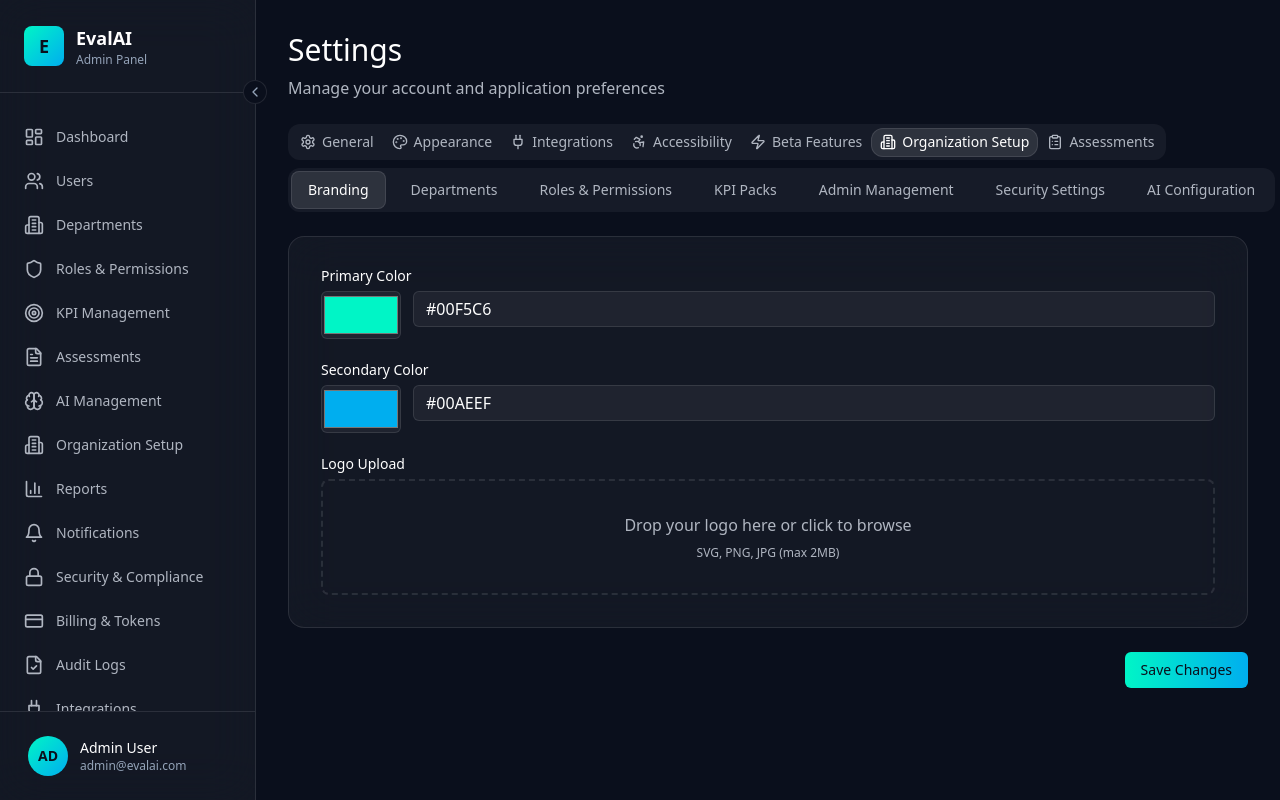
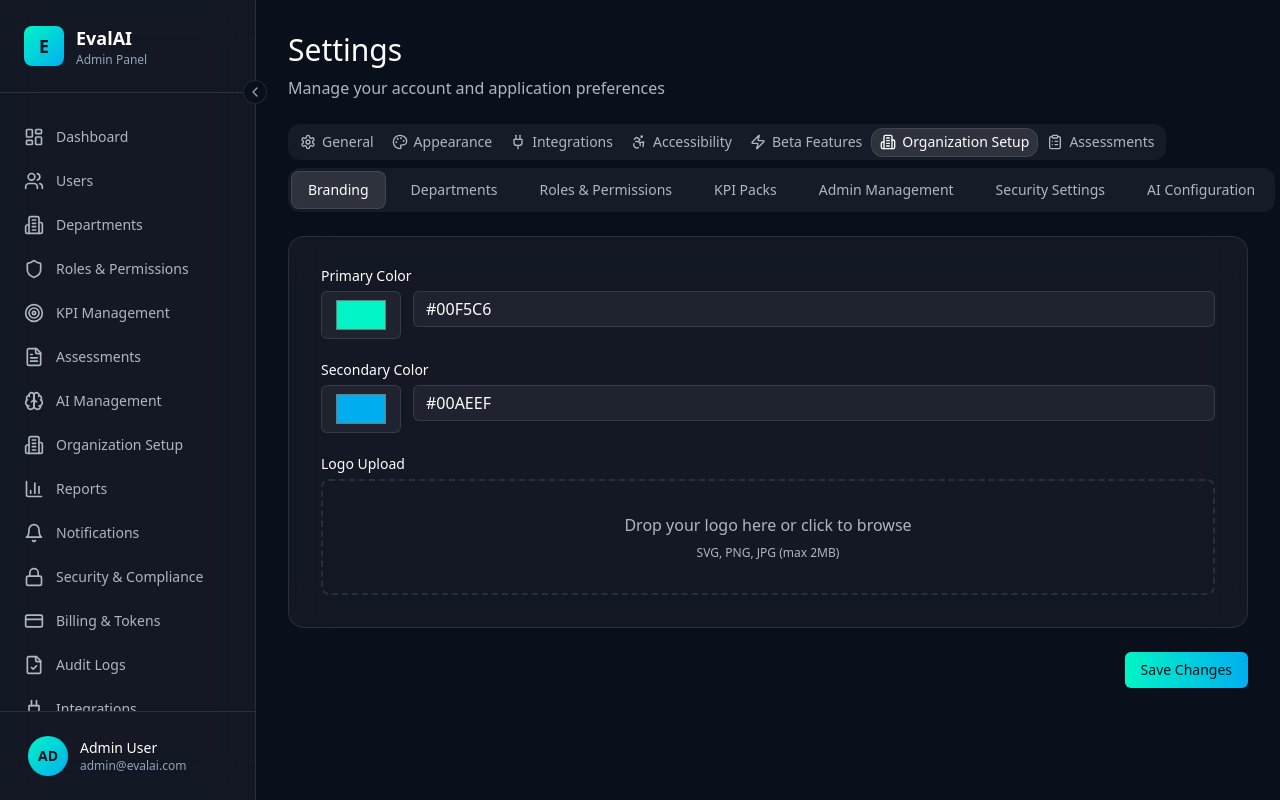
Before and after one commit to manitc5287/EvalAI, a Next.js app: page /settings in a window 1280 px wide. Both pictures are taken after a click on the button "Organization Setup". Built offline with nearby package versions, Linux system fonts and the light colour scheme.

Commit message:
Update Branding tab with complete input styling classes for proper form field appearance

```diff
--- a/src/modules/settings/pages/settings-page.tsx
+++ b/src/modules/settings/pages/settings-page.tsx
@@ -649,21 +649,21 @@ export default function SettingsPage() {
                   <div className="p-8">
                     <div className="space-y-6">
                       <div>
-                        <label className="flex items-center gap-2 text-sm leading-none font-medium text-white">Primary Color</label>
+                        <label className="flex items-center gap-2 text-sm leading-none font-medium select-none text-white">Primary Color</label>
                         <div className="flex gap-3 mt-2">
-                          <input type="color" className="w-20 h-12 rounded-md border bg-white/5 border-white/10" value="#00F5C6" />
-                          <input className="flex-1 h-9 px-3 py-1 rounded-md border bg-white/5 border-white/10 text-white" value="#00F5C6" />
+                          <input type="color" className="flex min-w-0 rounded-md border px-3 py-1 text-base transition-[color,box-shadow] outline-none disabled:pointer-events-none disabled:cursor-not-allowed disabled:opacity-50 focus-visible:border-ring focus-visible:ring-ring/50 focus-visible:ring-[3px] w-20 h-12 bg-white/5 border-white/10" value="#00F5C6" />
+                          <input className="flex h-9 w-full min-w-0 rounded-md border px-3 py-1 text-base transition-[color,box-shadow] outline-none disabled:pointer-events-none disabled:cursor-not-allowed disabled:opacity-50 focus-visible:border-ring focus-visible:ring-ring/50 focus-visible:ring-[3px] flex-1 bg-white/5 border-white/10 text-white" value="#00F5C6" />
                         </div>
                       </div>
                       <div>
-                        <label className="flex items-center gap-2 text-sm leading-none font-medium text-white">Secondary Color</label>
+                        <label className="flex items-center gap-2 text-sm leading-none font-medium select-none text-white">Secondary Color</label>
                         <div className="flex gap-3 mt-2">
-                          <input type="color" className="w-20 h-12 rounded-md border bg-white/5 border-white/10" value="#00AEEF" />
-                          <input className="flex-1 h-9 px-3 py-1 rounded-md border bg-white/5 border-white/10 text-white" value="#00AEEF" />
+                          <input type="color" className="flex min-w-0 rounded-md border px-3 py-1 text-base transition-[color,box-shadow] outline-none disabled:pointer-events-none disabled:cursor-not-allowed disabled:opacity-50 focus-visible:border-ring focus-visible:ring-ring/50 focus-visible:ring-[3px] w-20 h-12 bg-white/5 border-white/10" value="#00AEEF" />
+                          <input className="flex h-9 w-full min-w-0 rounded-md border px-3 py-1 text-base transition-[color,box-shadow] outline-none disabled:pointer-events-none disabled:cursor-not-allowed disabled:opacity-50 focus-visible:border-ring focus-visible:ring-ring/50 focus-visible:ring-[3px] flex-1 bg-white/5 border-white/10 text-white" value="#00AEEF" />
                         </div>
                       </div>
                       <div>
-                        <label className="flex items-center gap-2 text-sm leading-none font-medium text-white">Logo Upload</label>
+                        <label className="flex items-center gap-2 text-sm leading-none font-medium select-none text-white">Logo Upload</label>
                         <div className="mt-2 border-2 border-dashed border-white/10 rounded-lg p-8 text-center hover:border-[#00F5C6]/50 transition-colors cursor-pointer">
                           <p className="text-[#B0B6C1]">Drop your logo here or click to browse</p>
                           <p className="text-[#B0B6C1] text-xs mt-2">SVG, PNG, JPG (max 2MB)</p>
```
